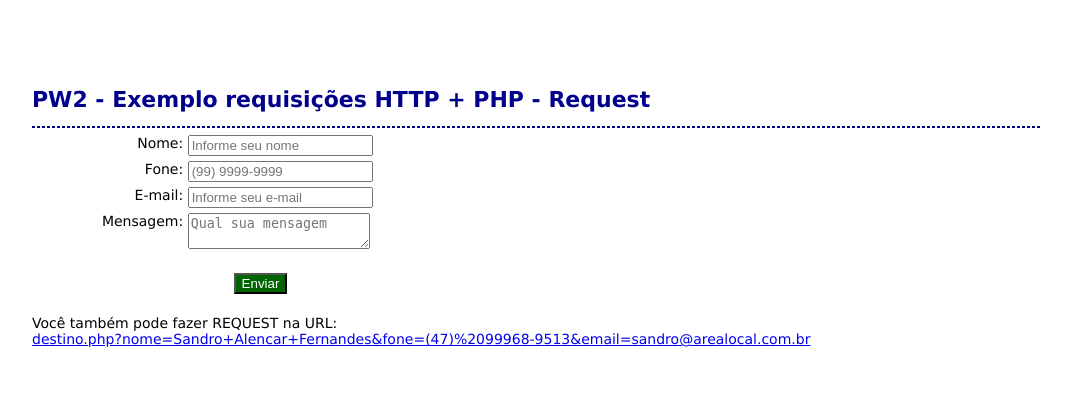
After one commit to SilvaGabriela20/Programa-oWebII, a PHP site: page /index.php in a window 1280 px wide. The commit adds this page. Shown: the top 410 px of the page, without its empty margins (104-1175 px from the left). Run offline with PHP 8.4, Linux system fonts and the light colour scheme.

Commit message:
Add files via upload

```diff
--- /dev/null
+++ b/index.php
@@ -0,0 +1,32 @@
+<!DOCTYPE html>
+<html lang="pt-br">
+<head>
+    <meta charset="UTF-8">
+    <meta name="viewport" content="width=device-width, initial-scale=1.0">
+    <link rel="stylesheet" href="style.css">
+    <title>PW2 - Exemplo HTTP + PHP</title>
+</head>
+<body>
+    <h1>PW2 - Exemplo requisições HTTP + PHP - Request</h1>
+    <hr>
+    <form method="POST" action="destino.php">
+        <label for="inome">Nome: </label>
+        <input type="text" name="inome" id="inome" placeholder="Informe seu nome">
+        <br>
+        <label for="ifone">Fone: </label>
+        <input type="text" name="ifone" id="ifone" placeholder="(99) 9999-9999">
+        <br>
+        <label for="iemail">E-mail: </label>
+        <input type="text" name="iemail" id="iemail" placeholder="Informe seu e-mail">
+        <br>
+        <label for="tmensagem">Mensagem: </label>
+        <textarea name="tmensagem" id="tmensagem" placeholder="Qual sua mensagem"></textarea>
+        <br>
+        <br>
+        <button type="submit" name="benviar" id="benviar">Enviar</button>
+    </form>
+    <br>
+    Você também pode fazer REQUEST na URL:<br>
+    <a href="destino.php?nome=Sandro+Alencar+Fernandes&fone=(47)%2099968-9513&email=sandro@arealocal.com.br">destino.php?nome=Sandro+Alencar+Fernandes&fone=(47)%2099968-9513&email=sandro@arealocal.com.br</a>
+</body>
+</html>
--- a/style.css
+++ b/style.css
@@ -1,36 +1,38 @@
-.container {
-    max-width: 500px;
-    margin: 0 auto;
-    padding: 20px;
-    border: 1px solid #ccc;
-    border-radius: 5px;
+body {
+    font-family: Verdana, Geneva, Tahoma, sans-serif;
+    font-size: 14px;
+    padding: 5% 10%;
+}
+
+h1 {
+    font-size: 22px;
+    color: darkblue;
+}
+
+form {
+    width: 100%;
 }
 
 label {
-    display: block;
-    margin-bottom: 5px;
+    display: inline-block;
+    width: 15%;
+    text-align: right;
+    vertical-align: top;
+    margin-bottom: 10px;
 }
 
-input[type="text"],
-input[type="email"],
-input[type="tel"],
-textarea {
-    width: 100%;
-    padding: 8px;
-    margin-bottom: 10px;
-    border: 1px solid #ccc;
-    border-radius: 4px;
+button {
+    display: flex;
+    margin: 5px 20%;
+    background-color: darkgreen;
+    color: white;
 }
 
-input[type="submit"] {
-    background-color: #4CAF50;
-    color: white;
-    padding: 10px 20px;
-    border: none;
-    border-radius: 4px;
-    cursor: pointer;
+pre {
+    text-wrap: balance;
 }
 
-input[type="submit"]:hover {
-    background-color: #45a049;
+hr {
+    border-style: dashed;
+    color: darkblue;
 }
```
Also changed, not shown: destino.php (added, +21 -0 lines), README.MD (added).
